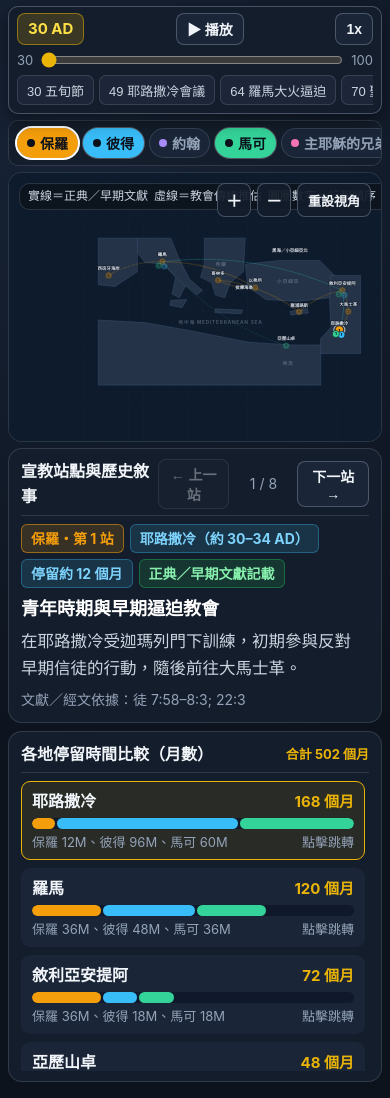
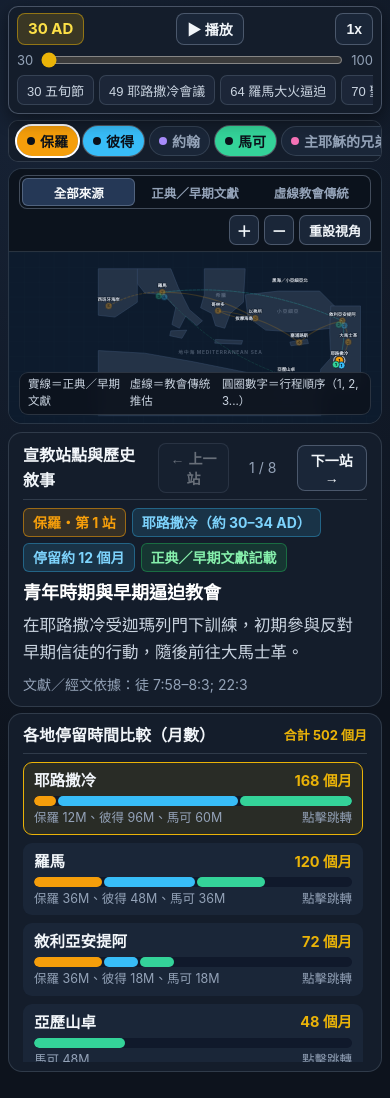
Before and after one commit to davihuan2/apostles-map, a plain HTML site: page index.html in a window 390 px wide. Drawn offline with Linux system fonts and the light colour scheme.

Commit message:
Add files via upload

```diff
--- a/index.html
+++ b/index.html
@@ -40,9 +40,10 @@
       -webkit-font-smoothing: antialiased;
     }
 
+    /* 桌機版：單頁完整呈現「播放欄 + 門徒列 +（地圖與敘事左右並排）」＋下方「各地停留時間比較（月數）」 */
     .app-shell {
       display: grid;
-      grid-template-rows: auto auto minmax(0, 46fr) minmax(0, 42fr);
+      grid-template-rows: auto auto minmax(0, 1.35fr) minmax(0, 0.85fr);
       gap: 8px;
       width: 100%;
       height: 100dvh;
@@ -143,11 +144,11 @@
       background: rgba(234, 179, 8, 0.14);
     }
 
-    /* 2. 精簡單行門徒複選列 + 文獻來源篩選（不自動換行撐高） */
+    /* 2. 門徒多選列 */
     .top-bar {
       display: flex;
       align-items: center;
-      justify-content: space-between;
+      justify-content: flex-start;
       gap: 8px;
       background: var(--bg-panel);
       border: 1px solid var(--border-subtle);
@@ -203,19 +204,52 @@
       flex-shrink: 0;
     }
 
+    /* 3. 桌機主區：左地圖 + 右敘事同框一頁呈現 */
+    .main-stage {
+      display: grid;
+      grid-template-columns: 1.35fr 0.85fr;
+      gap: 10px;
+      min-height: 0;
+    }
+
+    .map-section {
+      position: relative;
+      background: #0c1726;
+      border: 1px solid var(--border-subtle);
+      border-radius: var(--radius-lg);
+      overflow: hidden;
+      min-height: 0;
+      display: flex;
+      flex-direction: column;
+    }
+
+    .map-toolbar-top {
+      display: flex;
+      align-items: center;
+      justify-content: space-between;
+      gap: 8px;
+      padding: 6px 10px;
+      background: rgba(13, 19, 29, 0.92);
+      border-bottom: 1px solid var(--border-subtle);
+      z-index: 6;
+      flex-wrap: nowrap;
+      overflow-x: auto;
+      scrollbar-width: thin;
+    }
+
     .source-toggle-group {
       display: inline-flex;
       align-items: center;
-      background: #0e1622;
-      border: 1px solid var(--border-subtle);
+      background: #0b121c;
+      border: 1px solid var(--border-strong);
       border-radius: 8px;
       padding: 2px;
-      gap: 2px;
+      gap: 3px;
       flex-shrink: 0;
     }
 
     .source-btn {
-      padding: 3px 8px;
+      padding: 3px 9px;
       border-radius: 6px;
       border: none;
       background: transparent;
@@ -228,18 +262,47 @@
     }
 
     .source-btn.active {
-      background: #243652;
+      background: #253856;
       color: #f8fafc;
-      box-shadow: inset 0 0 0 1px rgba(148, 163, 184, 0.35);
+      box-shadow: inset 0 0 0 1px rgba(148, 163, 184, 0.4);
     }
 
-    /* 3. 上方全幅互動地圖 */
-    .map-section {
+    .map-controls-inline {
+      display: flex;
+      align-items: center;
+      gap: 5px;
+      flex-shrink: 0;
+    }
+
+    .map-btn {
+      width: 30px;
+      height: 30px;
+      border-radius: 7px;
+      border: 1px solid var(--border-strong);
+      background: var(--bg-card);
+      color: var(--text-primary);
+      font-size: 15px;
+      font-weight: 700;
+      cursor: pointer;
+      display: inline-flex;
+      align-items: center;
+      justify-content: center;
+    }
+
+    .map-btn:hover {
+      background: #273954;
+      border-color: var(--accent-cyan);
+    }
+
+    .map-btn.wide {
+      width: auto;
+      padding: 0 9px;
+      font-size: 13px;
+    }
+
+    .map-canvas-wrap {
       position: relative;
-      background: #0c1726;
-      border: 1px solid var(--border-subtle);
-      border-radius: var(--radius-lg);
-      overflow: hidden;
+      flex: 1;
       min-height: 0;
     }
 
@@ -255,74 +318,23 @@
       cursor: grabbing;
     }
 
-    .map-overlay-tl {
+    .legend-hud {
       position: absolute;
-      top: 10px;
+      bottom: 8px;
       left: 10px;
-      display: flex;
-      align-items: center;
-      gap: 8px;
-      pointer-events: none;
-      z-index: 4;
-      max-width: calc(100% - 140px);
-    }
-
-    .legend-hud {
-      background: rgba(13, 19, 29, 0.85);
+      background: rgba(13, 19, 29, 0.88);
       backdrop-filter: blur(8px);
       border: 1px solid var(--border-subtle);
-      border-radius: 10px;
+      border-radius: 9px;
       padding: 4px 10px;
-      font-size: 13px;
+      font-size: 12.5px;
       color: var(--text-secondary);
       display: flex;
       align-items: center;
       gap: 10px;
+      pointer-events: none;
+      z-index: 4;
       white-space: nowrap;
-    }
-
-    .map-controls-tr {
-      position: absolute;
-      top: 10px;
-      right: 10px;
-      display: flex;
-      align-items: center;
-      gap: 6px;
-      z-index: 5;
-    }
-
-    .map-btn {
-      width: 34px;
-      height: 34px;
-      border-radius: 8px;
-      border: 1px solid var(--border-strong);
-      background: rgba(20, 29, 43, 0.92);
-      color: var(--text-primary);
-      font-size: 16px;
-      font-weight: 700;
-      cursor: pointer;
-      display: inline-flex;
-      align-items: center;
-      justify-content: center;
-    }
-
-    .map-btn:hover {
-      background: #273954;
-      border-color: var(--accent-cyan);
-    }
-
-    .map-btn.wide {
-      width: auto;
-      padding: 0 10px;
-      font-size: 13px;
-    }
-
-    /* 4. 下半部：放大字體雙欄資訊區 */
-    .bottom-grid {
-      display: grid;
-      grid-template-columns: 1.15fr 0.85fr;
-      gap: 10px;
-      min-height: 0;
     }
 
     .info-panel {
@@ -429,11 +441,22 @@
       margin-bottom: 4px;
     }
 
+    /* 4. 視窗最下方：各地停留時間比較（月數） */
+    .bottom-duration-panel {
+      background: var(--bg-panel);
+      border: 1px solid var(--border-subtle);
+      border-radius: var(--radius-lg);
+      padding: 9px 14px;
+      display: flex;
+      flex-direction: column;
+      min-height: 0;
+    }
+
     .duration-list {
       overflow-y: auto;
       padding-right: 4px;
-      display: flex;
-      flex-direction: column;
+      display: grid;
+      grid-template-columns: repeat(2, minmax(0, 1fr));
       gap: 8px;
       scrollbar-width: thin;
     }
@@ -442,7 +465,7 @@
       background: var(--bg-card);
       border: 1px solid transparent;
       border-radius: 9px;
-      padding: 7px 10px;
+      padding: 6px 10px;
       cursor: pointer;
       transition: all 0.14s ease;
     }
@@ -461,21 +484,21 @@
       display: flex;
       align-items: center;
       justify-content: space-between;
-      font-size: 16px;
+      font-size: 15.5px;
       font-weight: 700;
       color: var(--text-primary);
-      margin-bottom: 4px;
+      margin-bottom: 3px;
     }
 
     .duration-val {
-      font-size: 15px;
+      font-size: 14.5px;
       color: var(--accent-gold);
       white-space: nowrap;
     }
 
     .bar-track {
       width: 100%;
-      height: 11px;
+      height: 10px;
       background: rgba(15, 23, 42, 0.85);
       border-radius: 999px;
       overflow: hidden;
@@ -490,8 +513,8 @@
     }
 
     .bar-caption {
-      margin-top: 3px;
-      font-size: 13px;
+      margin-top: 2px;
+      font-size: 12.5px;
       color: var(--text-muted);
       display: flex;
       justify-content: space-between;
@@ -543,7 +566,7 @@
       user-select: none;
     }
 
-    /* 手機版緊湊排佈：保持單行橫向滑動，不撐高頁面 */
+    /* 手機版友善排佈（<= 860px） */
     @media (max-width: 860px) {
       html, body {
         overflow-x: hidden;
@@ -555,9 +578,9 @@
         height: auto;
         min-height: 100dvh;
         overflow: visible;
-        grid-template-rows: auto auto 270px auto;
+        grid-template-rows: auto auto auto auto;
         gap: 6px;
-        padding: 6px 8px 16px;
+        padding: 6px 8px 18px;
       }
 
       .timeline-bar {
@@ -575,26 +598,50 @@
 
       .top-bar {
         padding: 5px 8px;
-        gap: 6px;
       }
 
-      .legend-hud {
-        font-size: 12px;
-        padding: 3px 8px;
-        gap: 6px;
-      }
-
-      .bottom-grid {
+      .main-stage {
         grid-template-columns: 1fr;
         gap: 8px;
       }
 
-      .info-panel {
-        padding: 10px 12px;
+      .map-toolbar-top {
+        flex-wrap: wrap;
+        gap: 6px;
       }
 
-      .narrative-scroll, .duration-list {
-        max-height: 290px;
+      .source-toggle-group {
+        width: 100%;
+        justify-content: space-between;
+      }
+
+      .source-btn {
+        flex: 1;
+        text-align: center;
+        padding: 4px 6px;
+        font-size: 12.5px;
+      }
+
+      .map-controls-inline {
+        width: 100%;
+        justify-content: flex-end;
+      }
+
+      .map-canvas-wrap {
+        height: 245px;
+      }
+
+      .legend-hud {
+        font-size: 11.5px;
+        padding: 3px 8px;
+        gap: 6px;
+        max-width: calc(100% - 20px);
+        white-space: normal;
+      }
+
+      .duration-list {
+        grid-template-columns: 1fr;
+        max-height: 300px;
       }
     }
   </style>
@@ -624,31 +671,33 @@
       </div>
     </header>
 
-    <!-- 2. 門徒多選 + 正典/傳統單獨篩選列（單行不換行） -->
-    <section class="top-bar" aria-label="門徒與文獻來源篩選">
+    <!-- 2. 門徒多選列（單行不換行） -->
+    <section class="top-bar" aria-label="門徒多選篩選">
       <div class="apostle-pills" id="apostle-pills" role="group" aria-label="門徒多選篩選"></div>
+    </section>
 
+    <!-- 3. 桌機單頁左右並排：地圖（含來源篩選與縮放重設）＋ 宣教站點與歷史敘事 -->
+    <section class="main-stage">
+      <div class="map-section" aria-label="地中海宣教互動地圖">
+        <div class="map-toolbar-top">
           <div class="source-toggle-group" role="group" aria-label="文獻來源篩選">
             <button class="source-btn active" data-source="all">全部來源</button>
-        <button class="source-btn" data-source="canon">僅正典／早期文獻</button>
-        <button class="source-btn" data-source="trad">僅虛線教會傳統</button>
+            <button class="source-btn" data-source="canon">正典／早期文獻</button>
+            <button class="source-btn" data-source="trad">虛線教會傳統</button>
           </div>
-    </section>
 
-    <!-- 3. 上方全幅互動地圖 -->
-    <section class="map-section" aria-label="地中海宣教互動地圖">
-      <div class="map-overlay-tl">
+          <div class="map-controls-inline">
+            <button class="map-btn" id="zoom-in" title="放大地圖">＋</button>
+            <button class="map-btn" id="zoom-out" title="縮小地圖">－</button>
+            <button class="map-btn wide" id="zoom-reset" title="重設視角">重設視角</button>
+          </div>
+        </div>
+
+        <div class="map-canvas-wrap">
           <div class="legend-hud">
             <span>實線＝正典／早期文獻</span>
             <span>虛線＝教會傳統推估</span>
             <span>圓圈數字＝行程順序（1, 2, 3...）</span>
-        </div>
-      </div>
-
-      <div class="map-controls-tr">
-        <button class="map-btn" id="zoom-in" title="放大地圖">＋</button>
-        <button class="map-btn" id="zoom-out" title="縮小地圖">－</button>
-        <button class="map-btn wide" id="zoom-reset" title="重設視角">重設視角</button>
           </div>
 
           <svg id="med-map" viewBox="0 0 1000 460" preserveAspectRatio="xMidYMid meet">
@@ -682,10 +731,9 @@
               <g id="labels-layer"></g>
             </g>
           </svg>
-    </section>
+        </div>
+      </div>
 
-    <!-- 4. 下半部：放大字體雙欄資訊區 -->
-    <section class="bottom-grid">
       <article class="info-panel">
         <div class="panel-header">
           <div class="panel-title">宣教站點與歷史敘事</div>
@@ -697,15 +745,16 @@
         </div>
         <div class="narrative-scroll" id="narrative-content"></div>
       </article>
+    </section>
 
-      <aside class="info-panel">
+    <!-- 4. 視窗最下方：各地停留時間比較（月數） -->
+    <aside class="bottom-duration-panel">
       <div class="panel-header">
         <div class="panel-title">各地停留時間比較（月數）</div>
         <span id="total-months-badge" style="font-size:13px; color:var(--accent-gold); font-weight:700;"></span>
       </div>
       <div class="duration-list" id="duration-list"></div>
     </aside>
-    </section>
   </div>
 
   <script>
@@ -1210,18 +1259,24 @@
       }
     }
 
+    // 單次播放（播到 100 AD 自動停止，不循環）
     function startPlayback() {
       stopPlayback();
+      if (state.year >= 100) {
+        state.year = 30;
+        yearSlider.value = 30;
+        renderAll();
+      }
       state.playing = true;
       playBtn.textContent = "❚❚ 暫停";
       playBtn.classList.add("active-play");
       const intervalMs = state.playSpeed === 1 ? 450 : 220;
       playTimer = setInterval(() => {
         if (state.year >= 100) {
-          state.year = 30;
-        } else {
+          stopPlayback();
+          return;
+        }
         state.year += 1;
-        }
         yearSlider.value = state.year;
         renderAll();
       }, intervalMs);
```
Lines whose indentation alone changed are shown as unchanged.
